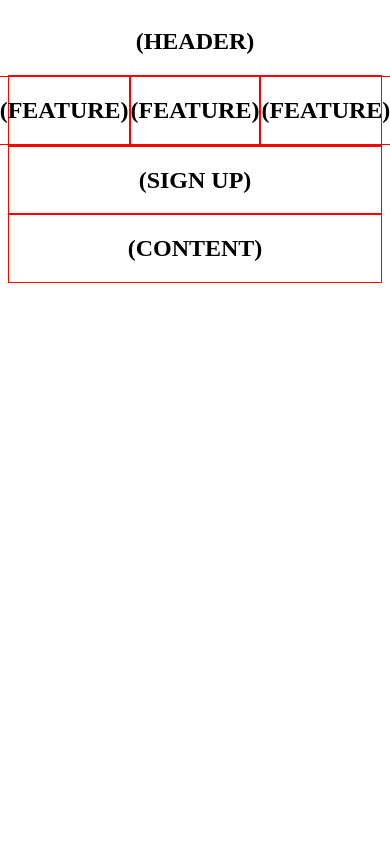
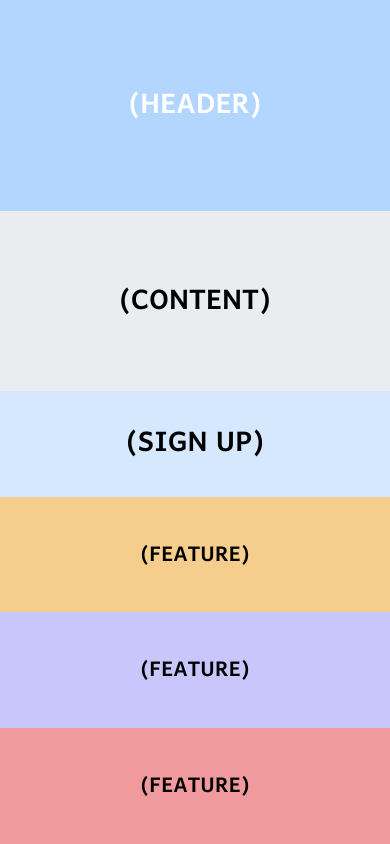
Before and after one commit to ShkrSltn/poco-shakirsultanov, a plain HTML site: page week02/responsive on Flex/index.html in a window 390 px wide. Drawn offline with Linux system fonts and the light colour scheme.

```diff
--- a/week02/responsive on Flex/index.html
+++ b/week02/responsive on Flex/index.html
@@ -9,13 +9,11 @@
 </head>
 
 <body>
-    <header class="header">
-
-    </header>
     <header>
         <h2>(HEADER)</h2>
     </header>
     <main>
+        <div class="flexed">
             <section id="features">
                 <section id="feature">
                     <h2>(FEATURE)</h2>
@@ -31,10 +29,12 @@
             <section id="signup">
                 <h2>(SIGN UP)</h2>
             </section>
+        </div>
 
         <section id="content">
             <h2>(CONTENT)</h2>
         </section>
+
     </main>
     <footer>
 
--- a/week02/responsive on Flex/styles.css
+++ b/week02/responsive on Flex/styles.css
@@ -1,19 +1,140 @@
+@import url('https://fonts.googleapis.com/css2?family=Harmattan:wght@400;500;600;700&display=swap');
+
+html {
+    font-family: "Harmattan", sans-serif;
+}
+
+
 body {
+    margin: 0;
     display: flex;
     flex-direction: column;
-}
-
-h2 {}
-
-section {
-    border: 1px solid red;
-    display: flex;
-    justify-content: center;
-    align-items: center;
+    height: 100vh;
 }
 
 header {
+    order: 0;
     display: flex;
+    align-items: center;
     justify-content: center;
+    height: 25%;
+    /* 25% высоты body */
+    background-color: #B2D6FF;
+    color: #fff;
+    font-size: 24px;
+}
+
+main {
+    display: flex;
+    flex-direction: column;
+    flex-grow: 1;
+    /* Занимает оставшуюся высоту body */
+}
+
+.flexed {
+    display: flex;
+    flex-direction: column;
+    flex-grow: 1;
+}
+
+
+#features {
+    order: 1;
+    display: flex;
+    flex-direction: row;
+    flex-grow: 2;
+}
+
+#feature {
+    flex-grow: 1;
+    /* Равномерно распределяет ширину между дочерними элементами */
+    display: flex;
     align-items: center;
+    justify-content: center;
+    font-size: 18px;
 }
+
+#feature:nth-child(1) {
+    background-color: #F5CE8D;
+}
+
+#feature:nth-child(2) {
+    background-color: #C8C6FA;
+}
+
+#feature:nth-child(3) {
+    background-color: #F09A9D;
+}
+
+#signup {
+    order: 2;
+    height: 15%;
+    /* 15% высоты main */
+    background-color: #D6E8FE;
+    display: flex;
+    align-items: center;
+    justify-content: center;
+    font-size: 24px;
+    flex-grow: 1;
+}
+
+#content {
+    order: 3;
+    flex-grow: 1;
+    /* 25% высоты main */
+    background-color: #EAEDF0;
+    display: flex;
+    align-items: center;
+    justify-content: center;
+    font-size: 24px;
+}
+
+@media (max-width: 767px) {
+
+
+    #signup {
+        order: 2;
+    }
+
+    #content {
+        order: 0;
+    }
+
+    #features {
+        flex-direction: column;
+        order: 3;
+    }
+
+    .flexed {
+        order: 3;
+    }
+
+}
+
+@media (min-width: 768px) and (max-width: 1023px) {
+
+    #content {
+        order: 1;
+    }
+
+    #features {
+        order: 3;
+    }
+
+    #signup {
+        order: 2;
+        height: 50%;
+        border: 1px solid green;
+    }
+
+    #feature {
+        border: 1px solid blue;
+        height: 100%;
+    }
+
+    .flexed {
+        order: 3;
+        border: 1px solid green;
+    }
+
+}
```
Also changed, not shown: week02/stickyByGrid/index.html (renamed from week02/responsive on Grid/index.html), week02/stickyByGrid/style.css (renamed from week02/responsive on Grid/style.css). Lines whose indentation alone changed are shown as unchanged.
